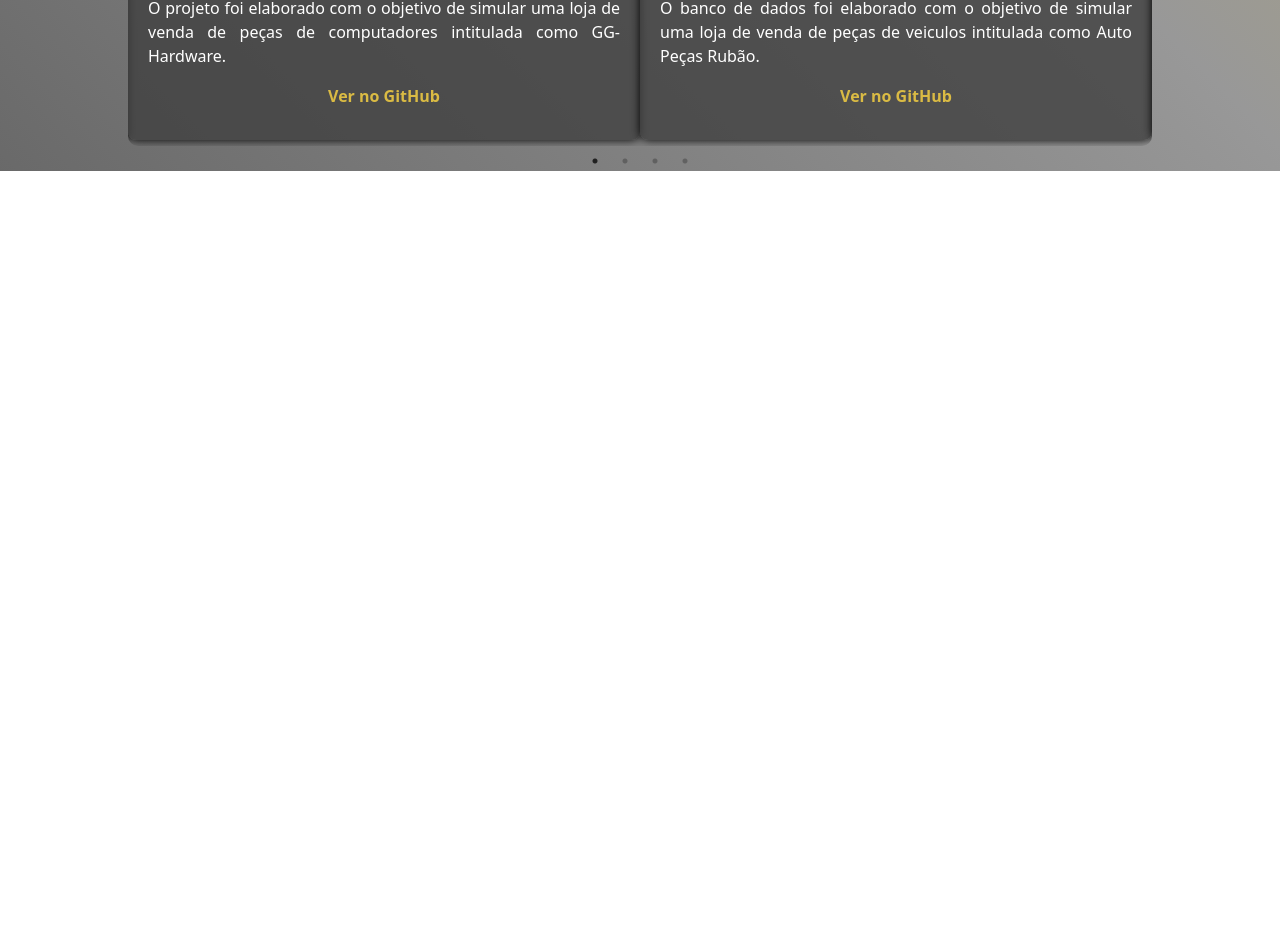
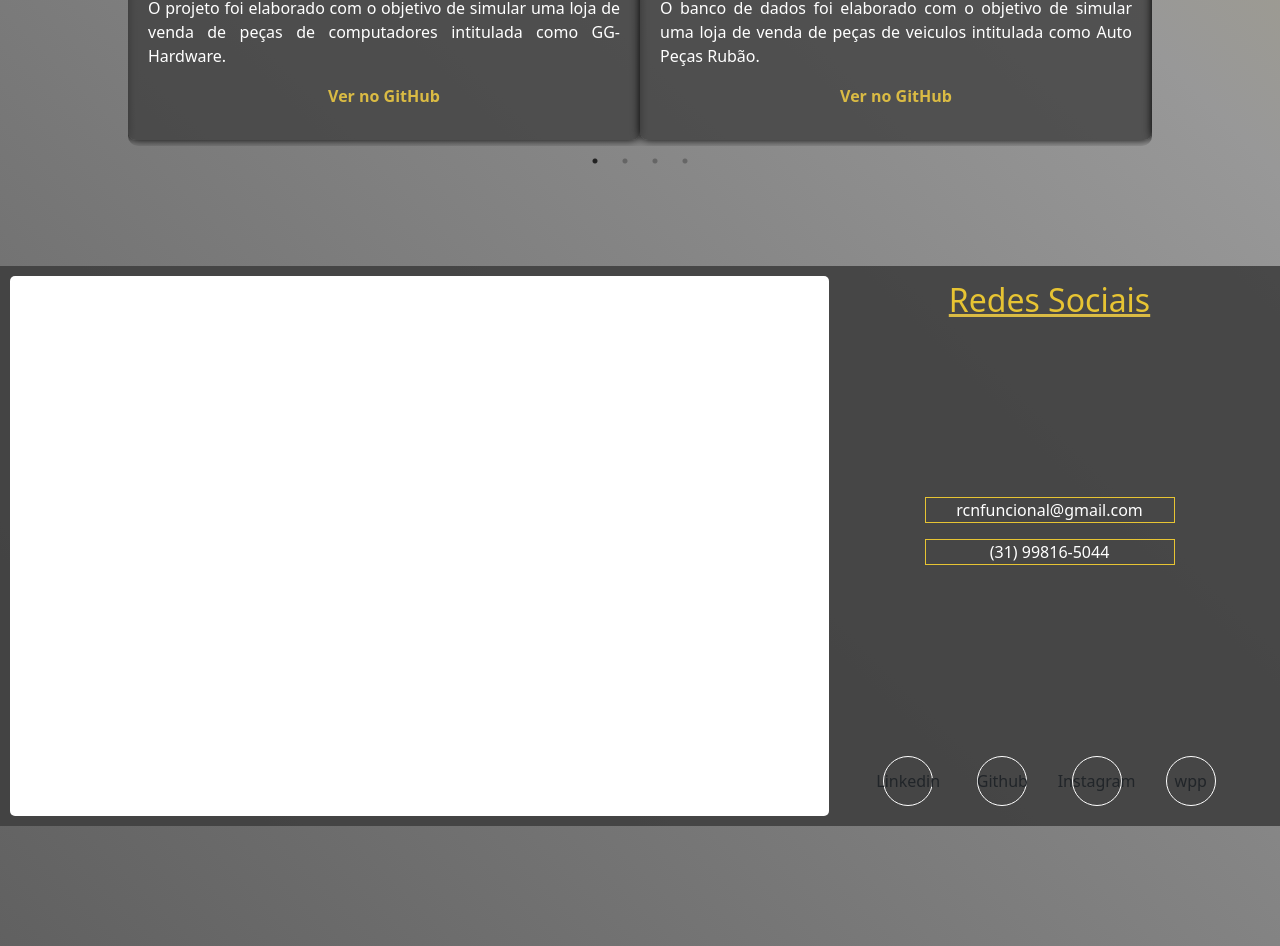
Before and after one commit to Rafael-China/Portifolio, a React (Create React App) app: page / in a window 1280 px wide. Shown: the part 1030-1976 px from the top of the page. Before the commit the page ends 1201 px from the top, so only its background shows below. Built offline with nearby package versions, Linux system fonts and the light colour scheme.

Commit message:
add contatos file

```diff
--- a/src/App.js
+++ b/src/App.js
@@ -3,14 +3,15 @@ import './styles/App.css';
 import NavBar from './codes/navbar.js';
 import Projetos from './codes/projetos.js';
 import Main from './codes/main.js';
+import Contatos from './codes/contatos.js';
 
 function App() {
-
   return (
     <div className="App">
       <NavBar />
       <Main />
       <Projetos />
+      <Contatos />
     </div>
   );
 }
--- /dev/null
+++ b/src/codes/contatos.js
@@ -0,0 +1,27 @@
+import React from 'react';
+import '../styles/contatos.css';
+
+const contatos = () => {
+    return (
+        <div className='main' id='Contatos'>
+            <div className='divContatos'>
+                <div className='email'></div>
+                <div className='redesSociais'>
+                    <h2>Redes Sociais</h2>
+                    <div className='medias'>
+                        <p>rcnfuncional@gmail.com</p>
+                        <p>(31) 99816-5044</p>
+                    </div>
+                    <div className='mediasClicavel'>
+                        <a>Linkedin</a>
+                        <a>Github</a>
+                        <a>Instagram</a>
+                        <a>wpp</a>
+                    </div>
+                </div>
+            </div>
+        </div>
+    );
+};
+
+export default contatos;
--- a/src/codes/navbar.js
+++ b/src/codes/navbar.js
@@ -29,7 +29,7 @@ const NavBar = () => {
               </a>
             </li>
             <li className="nav-item">
-              <a className="nav-link" href="#">
+              <a className="nav-link" href="#Contatos">
                 Contatos
               </a>
             </li>
--- /dev/null
+++ b/src/styles/contatos.css
@@ -0,0 +1,66 @@
+.divContatos {
+    width: 100vw;
+    height: 70vh;
+    background-color: rgba(64, 64, 64, 0.9);
+    display: flex;
+    justify-content: center;
+    padding: 10px;
+}
+
+.email {
+    width: 65%;
+    background-color: #fff;
+    border-radius: 5px;
+}
+
+.redesSociais {
+    width: 35%;
+    border-radius: 2px;
+    display: flex;
+    flex-direction: column;
+    align-items: center;
+    /* border: 1px solid #fff; */
+    padding: 5px;
+}
+
+.redesSociais h2 {
+    color: #e7c433;
+    text-decoration: underline #dabb44;
+}
+
+.medias {
+    height: 100vh;
+    display: flex;
+    flex-direction: column;
+    justify-content: center;
+    align-items: center;
+}
+
+.medias p {
+    width: 250px;
+    font-size: 1rem;
+    border: 1px solid #e7c433;
+    color: #fff;
+    display: flex;
+    justify-content: center;
+    align-items: center;
+}
+
+.mediasClicavel {
+    width: 100%;
+    height: 100px;
+    display: flex;
+    align-items: center;
+    justify-content: space-evenly;
+    padding: 5px;
+}
+
+.mediasClicavel a {
+    display: flex;
+    width: 50px;
+    height: 50px;
+    border-radius: 100%;
+    border: 1px solid #fff;
+    align-items: center;
+    justify-content: center;
+}
--- a/src/styles/navBar.css
+++ b/src/styles/navBar.css
@@ -5,6 +5,7 @@
     position: fixed;
     overflow: hidden;
     padding-top: 10px;
+    z-index: 1;
 }
 
 .navbar {
@@ -21,10 +22,10 @@
 @media (max-width: 768px) {
     .navbar-nav {
         justify-content: center;
-        align-items: center ;
+        align-items: center;
     }
 
-    .divNav{
+    .divNav {
         justify-content: left;
     }
 
```
